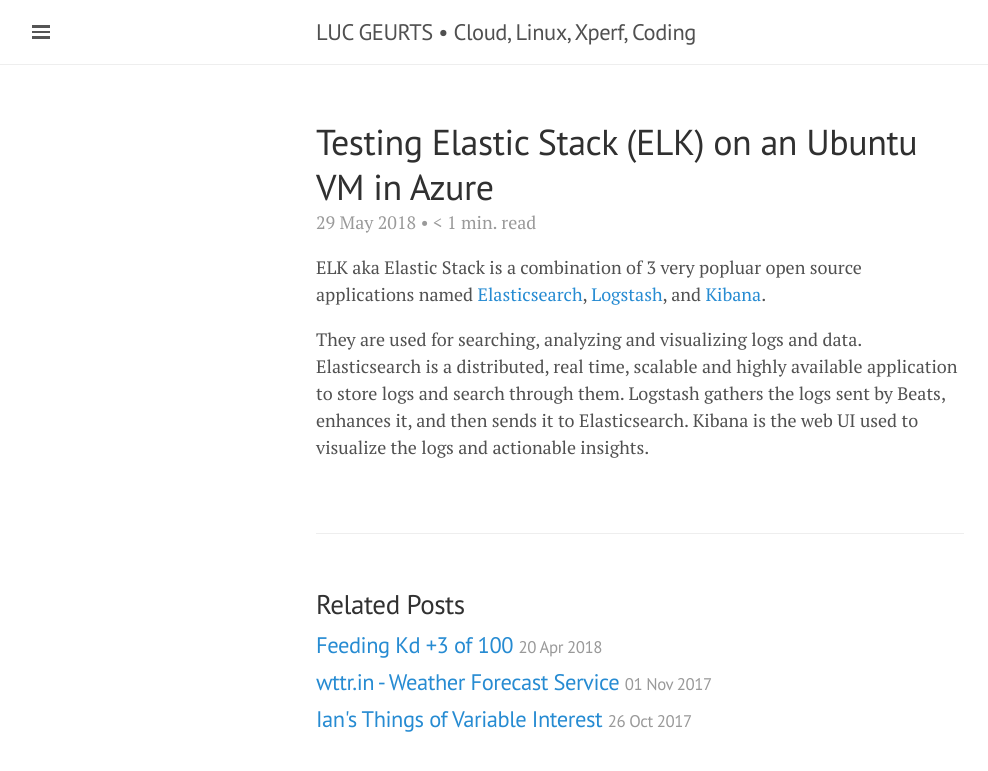
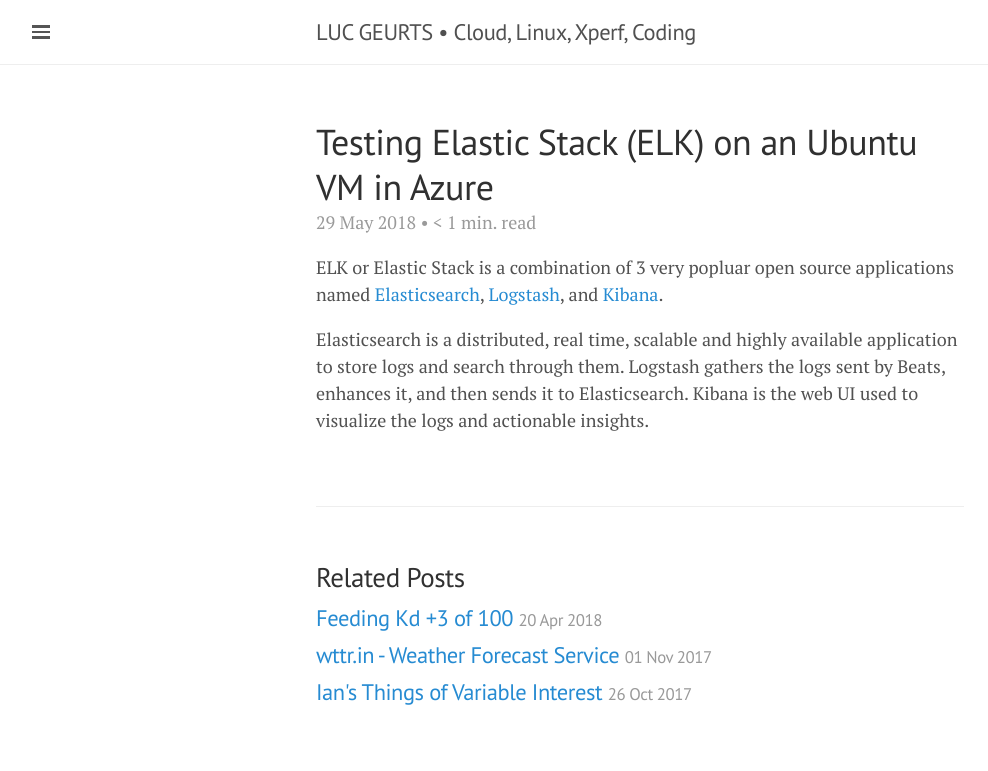
Before and after one commit to lgeurts/lgeurts.github.io, a Jekyll site: the page built from _posts/2018-05-29-testing-elastic-stack-on-Ubuntu-in-Azure.md, in a window 1280 px wide. Shown: the top 771 px of the page, without its empty margins (0-988 px from the left). Built offline with Jekyll 4.4.1, drawn with Linux system fonts in a browser that asks for light colours; nearby versions of some CDN libraries; comment, search, counter and statistics services are not loaded.

Commit message:
Update 2018-05-29-testing-elastic-stack-on-Ubuntu-in-Azure.md

```diff
--- a/_posts/2018-05-29-testing-elastic-stack-on-Ubuntu-in-Azure.md
+++ b/_posts/2018-05-29-testing-elastic-stack-on-Ubuntu-in-Azure.md
@@ -7,9 +7,8 @@
 tags: [ Data Search & Analytics ]
 ---
 
-ELK aka Elastic Stack is a combination of 3 very popluar open source applications named [Elasticsearch](https://www.elastic.co/products/elasticsearch), [Logstash](https://www.elastic.co/products/logstash), and [Kibana](https://www.elastic.co/products/kibana).
+ELK or Elastic Stack is a combination of 3 very popluar open source applications named [Elasticsearch](https://www.elastic.co/products/elasticsearch), [Logstash](https://www.elastic.co/products/logstash), and [Kibana](https://www.elastic.co/products/kibana).
 
-They are used for searching, analyzing and visualizing logs and data.
 Elasticsearch is a distributed, real time, scalable and highly available application to store logs and search
 through them. Logstash gathers the logs sent by Beats, enhances it, and then sends it to Elasticsearch.
 Kibana is the web UI used to visualize the logs and actionable insights.
```
